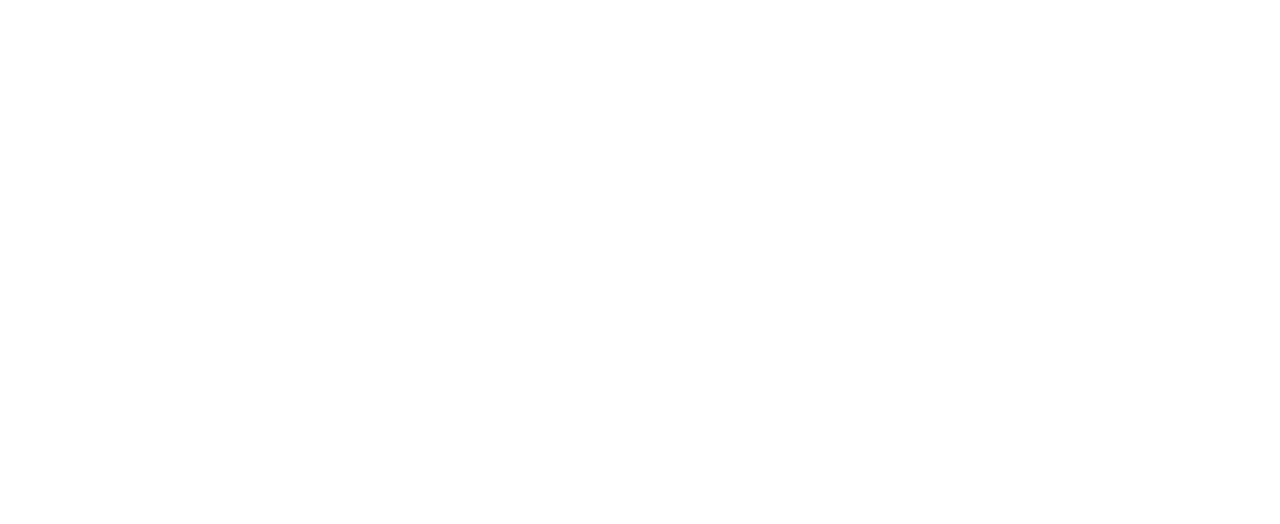
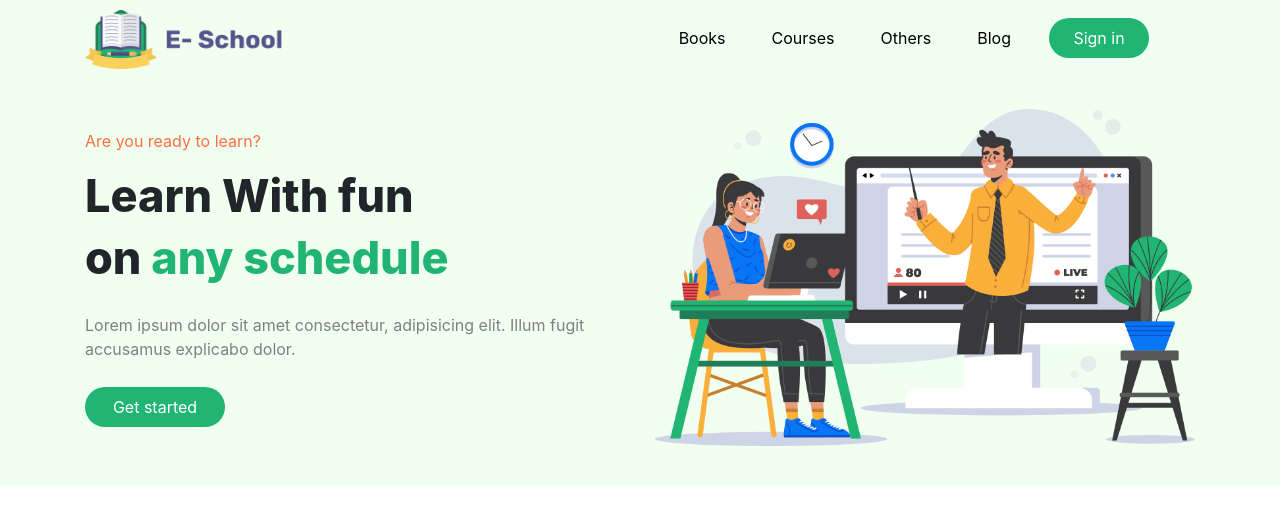
Before and after one commit to mashrufehsan/eschool, a plain HTML site: page index.html in a window 1280 px wide. Drawn offline with nearby package versions, Linux system fonts and the light colour scheme.

Commit message:
Banner part done

```diff
--- a/index.html
+++ b/index.html
@@ -8,6 +8,63 @@
     <link rel="stylesheet" href="styles/style.css">
 </head>
 <body>
+    <div class="top">
+        <div class="container d-flex justify-content-between">
+            <!-- Navbar logo -->
+            <div>
+                <img src="assets/ICON/Logo.png" alt="">
+            </div>
+            <!-- Navbar elements -->
+            <div>
+                <nav class="navbar navbar-expand-lg navbar-light">
+                    <button class="navbar-toggler" type="button" data-toggle="collapse" data-target="#navbarNav" aria-controls="navbarNav" aria-expanded="false" aria-label="Toggle navigation">
+                    <span class="navbar-toggler-icon"></span>
+                    </button>
+                    <div class="collapse navbar-collapse" id="navbarNav">
+                        <ul class="navbar-nav">
+                            <li class="nav-item">
+                                <a class="nav-link" href="#">Books</span></a>
+                            </li>
+                            <li class="nav-item">
+                                <a class="nav-link" href="#">Courses</a>
+                            </li>
+                            <li class="nav-item">
+                                <a class="nav-link" href="#">Others</a>
+                            </li>
+                            <li class="nav-item">
+                                <a class="nav-link" href="#">Blog</a>
+                            </li>
+                            <li class="nav-item">
+                                <button class="green-button">Sign in</button>
+                            </li>
+                        </ul>
+                    </div>
+                </nav>
+            </div>
+            <!--Navbar end-->
+        </div>
+        <!-- Top container end -->
+        <!--2nd container start-->
+        <div class="container">
+            <div class="row banner">
+                <div class="col-6">
+                    <p class="color-orange">Are you ready to learn?</p>
+                    <h1>Learn With fun</h1>
+                    <h1>on <span class="color-green">any schedule</span></h1>
+                    <p class="color-gray">Lorem ipsum dolor sit amet consectetur, adipisicing elit. Illum fugit accusamus explicabo dolor.</p>
+                    <button class="green-button2">Get started</button>
+                </div>
+                <div class="col-6">
+                    <img src="assets/Photos/Illustration.png" alt="">
+                </div>
+              </div>
+        </div>
+    </div>
 
+
+    <!-- JS From Bootstrap-->
+    <script src="https://code.jquery.com/jquery-3.5.1.slim.min.js" integrity="sha384-DfXdz2htPH0lsSSs5nCTpuj/zy4C+OGpamoFVy38MVBnE+IbbVYUew+OrCXaRkfj" crossorigin="anonymous"></script>
+    <script src="https://cdn.jsdelivr.net/npm/popper.js@1.16.0/dist/umd/popper.min.js" integrity="sha384-Q6E9RHvbIyZFJoft+2mJbHaEWldlvI9IOYy5n3zV9zzTtmI3UksdQRVvoxMfooAo" crossorigin="anonymous"></script>
+    <script src="https://stackpath.bootstrapcdn.com/bootstrap/4.5.0/js/bootstrap.min.js" integrity="sha384-OgVRvuATP1z7JjHLkuOU7Xw704+h835Lr+6QL9UvYjZE3Ipu6Tp75j7Bh/kR0JKI" crossorigin="anonymous"></script>
 </body>
 </html>
--- a/styles/style.css
+++ b/styles/style.css
@@ -0,0 +1,67 @@
+.green-button{
+    background-color: rgb(33, 181, 115);
+    width: 100px;
+    height: 40px;
+    color: white;
+    border-radius: 20px;
+    border: none;
+}
+
+.green-button2{
+    background-color: rgb(33, 181, 115);
+    margin-top: 10px;
+    width: 140px;
+    height: 40px;
+    color: white;
+    border-radius: 20px;
+    border: none;
+}
+
+.top img{
+    width: 35%;
+    height: auto;
+}
+
+.top{
+    padding-top: 10px;
+    background-color: rgb(240, 255, 240);
+}
+
+.nav-item{
+    padding-right: 30px;
+}
+
+.navbar-light .navbar-nav .nav-link {
+    color: black;
+    font-weight: 400;
+}
+
+.color-orange{
+    color: rgb(251, 113, 65);
+}
+
+.banner img{
+    width: 100%;
+}
+
+.banner h1{
+    font-weight: 800;
+    font-size: 45px;
+}
+
+.color-green{
+    color: rgb(33, 181, 115);
+}
+
+.color-gray{
+    color: gray;
+}
+
+.banner p{
+    padding-top: 20px;
+}
+
+.banner{
+    padding-top: 40px;
+    padding-bottom: 40px;
+}
```
